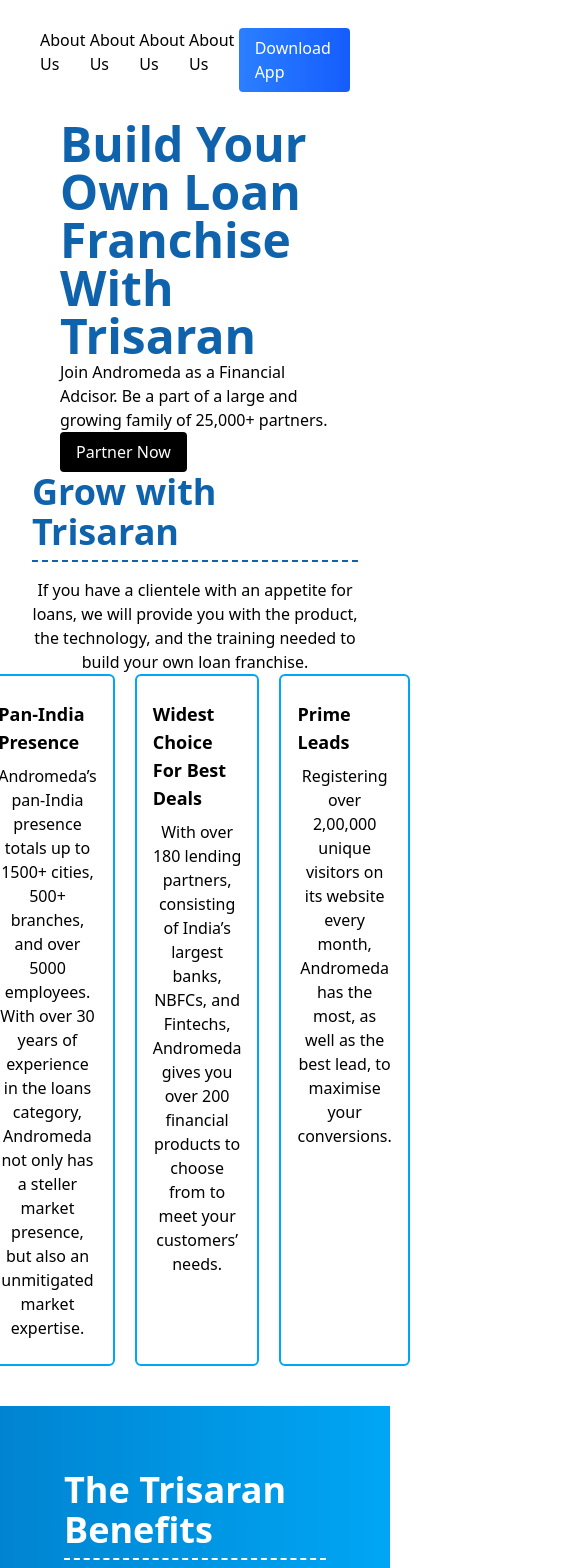
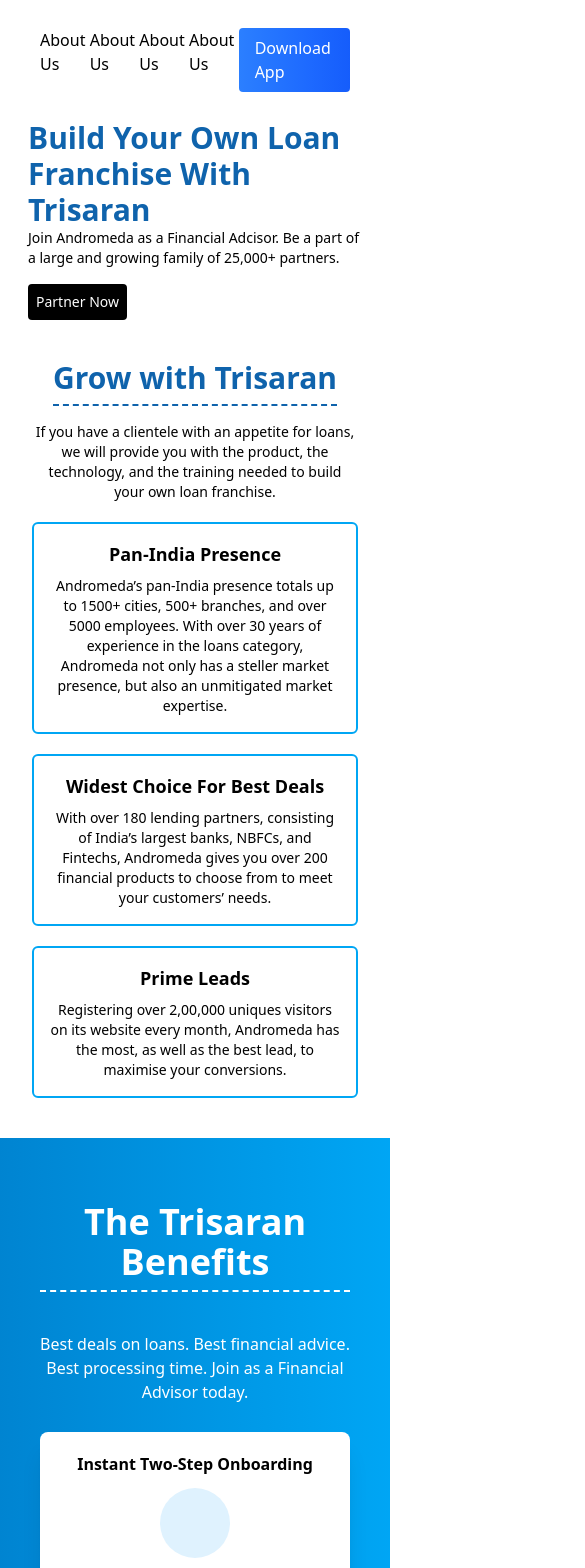
Before and after one commit to Akaashspecs/trisaran, a React (Vite) app: page / in a window 390 px wide. Shown: the top 1568 px of the page, 585 px wide, since content can reach past the window. Built offline with nearby package versions, Linux system fonts and the light colour scheme.

Commit message:
responsive added

```diff
--- a/src/App.jsx
+++ b/src/App.jsx
@@ -1,5 +1,6 @@
 import Benefits from "./Benefits";
 import Brands from "./Brands";
+import ContactForm from "./Contact-Form";
 import Footer from "./Footer";
 import Grow from "./Grow";
 import Header from "./Header";
@@ -17,6 +18,7 @@
           <Benefits />
           <Partner />
           <Brands />
+          <ContactForm />
           <Review />
           <Footer />
         </div>
--- a/src/Benefits.jsx
+++ b/src/Benefits.jsx
@@ -32,22 +32,24 @@
     },
   ];
   return (
-    <div className="bg-linear-to-r/srgb from-sky-600 to-sky-500 px-16 flex flex-col items-center py-16">
-      <div className=" text-4xl font-semibold text-white  pb-2 border-b-2 border-dashed">
+    <div className="bg-linear-to-r/srgb from-sky-600 to-sky-500 px-10 md:px-16  flex flex-col items-center py-16">
+      <div className=" text-4xl font-semibold text-white  pb-2 border-b-2 border-dashed text-center">
         The Trisaran Benefits
       </div>
       <div className="max-w-[550px] text-white mt-10 mb-7 text-center">
         Best deals on loans. Best financial advice. Best processing time. Join
         as a Financial Advisor today.
       </div>
-      <div className="flex gap-3  max-w-[1200px]">
+      <div className="flex gap-3 flex-wrap max-w-[1200px] ">
         {details.map((item) => (
-          <div className="flex-1 bg-white rounded-lg items-center flex flex-col p-5 shadow-xl">
-            <div className="font-semibold text-center min-h-[50px]">
+          <div className="flex-1 bg-white rounded-lg items-center flex flex-col p-5 shadow-xl min-w-[200px]">
+            <div className="font-semibold text-center md:min-h-[50px]">
               {item.title}
             </div>
-            <div className="bg-sky-100 h-[100px] w-[100px] rounded-full my-3"></div>
-            <div className="text-center">{item.description}</div>
+            <div className="bg-sky-100 h-[70px] w-[70px] md:h-[100px] md:w-[100px] rounded-full my-3"></div>
+            <div className="text-center text-sm md:text-sm">
+              {item.description}
+            </div>
           </div>
         ))}
       </div>
--- a/src/Brands.jsx
+++ b/src/Brands.jsx
@@ -11,17 +11,17 @@
   ];
 
   return (
-    <div className="flex flex-col items-center">
-      <h3 className="text-[43px] font-bold text-center border-dashed border-b-2 text-[#0f63ac] border-[#0f63ac]  w-fit">
+    <div className="flex flex-col items-center px-5 md:px-0">
+      <h3 className="text-3xl md:text-[43px] font-bold text-center border-dashed border-b-2 text-[#0f63ac] border-[#0f63ac]  w-fit">
         Brand who Trust Us
       </h3>
       <div className="max-w-[450px] text-center my-10">
         We are amongst the top 3 most-preferred channel partners for loans for
         India's widest network of Banks, NBFCs, and Fintech
       </div>
-      <div className="grid  grid-cols-4 gap-5">
+      <div className="grid  grid-cols-2 md:grid-cols-3 lg:grid-cols-4 gap-2 md:gap-5 ">
         {partnerLogo.map((item) => (
-          <div className="border border-gray-400 rounded-xl shadow-lg flex justify-center items-center overflow-hidden py-4">
+          <div className="border border-gray-400 rounded-xl shadow-sm md:shadow-lg flex justify-center items-center overflow-hidden py-4 h-[120px] md:h-[134px]">
             <img src={item} />
           </div>
         ))}
--- /dev/null
+++ b/src/Contact-Form.jsx
@@ -0,0 +1,30 @@
+const ContactForm = () => {
+  return (
+    <div className="  bg-repeat backdrop-blur-3xl flex flex-col justify-center items-center py-5 mt-10">
+      <form className="bg-white bg-opacity-70 p-5 sm:p-10 rounded-2xl shadow-xl flex flex-col gap-5 w-[calc(100vw-30px)] border border-gray-300  sm:w-[500px] mx-0 sm:mx-11">
+        <div className="text-4xl font-bold text-amber-800 mb-10 w-full text-center">
+          Contact Us
+        </div>
+        <input
+          type="text"
+          placeholder="Name"
+          className="p-3 rounded-lg border border-gray-300 focus:outline-none focus:ring-2 focus:ring-amber-400"
+        />
+        <input
+          type="email"
+          placeholder="Email"
+          className="p-3 rounded-lg border border-gray-300 focus:outline-none focus:ring-2 focus:ring-amber-400"
+        />
+        <textarea
+          placeholder="Message"
+          className="p-3 rounded-lg border border-gray-300 focus:outline-none focus:ring-2 focus:ring-amber-400 h-32 resize-none"
+        ></textarea>
+        <button className="bg-amber-500 text-white p-3 rounded-lg hover:bg-amber-600 transition duration-300">
+          Submit
+        </button>
+      </form>
+    </div>
+  );
+};
+
+export default ContactForm;
--- a/src/Grow.jsx
+++ b/src/Grow.jsx
@@ -1,41 +1,41 @@
 const Grow = () => {
   return (
-    <div className="flex flex-col items-center px-8 pb-10">
-      <h3 className=" text-4xl font-semibold text-[#0f63ac] pb-2 border-b-2 border-dashed">
+    <div className="flex flex-col items-center px-8 pb-10 mt-10">
+      <h3 className=" text-3xl md:text-4xl font-semibold text-[#0f63ac] pb-2 border-b-2 border-dashed">
         Grow with Trisaran
       </h3>
-      <div className="text-center max-w-[700px] mt-4 ">
+      <div className="text-center max-w-[700px] mt-4 text-sm md:text-base">
         If you have a clientele with an appetite for loans, we will provide you
         with the product, the technology, and the training needed to build your
         own loan franchise.
       </div>
-      <div className="flex gap-5">
-        <div className=" flex-1 border-2 border-sky-500 rounded-md px-4 pt-4 pb-6 flex flex-col items-center ">
+      <div className="flex flex-col items-center md:items-stretch  md:flex-row gap-5 mt-5 max-w-[1200px]">
+        <div className=" flex-1 border-2 border-sky-500 rounded-md px-4 pt-2 md:pt-4 pb-4 md:pb-6 flex flex-col items-center max-w-[500px]  md:w-auto h-full">
           <img />
           <div className="font-bold text-lg my-2">Pan-India Presence</div>
-          <div className="text-center">
+          <div className="text-center text-sm md:text-base">
             Andromeda’s pan-India presence totals up to 1500+ cities, 500+
             branches, and over 5000 employees. With over 30 years of experience
             in the loans category, Andromeda not only has a steller market
             presence, but also an unmitigated market expertise.
           </div>
         </div>
-        <div className="flex-1  border-2 border-sky-500 rounded-md px-4 pt-4 pb-6 flex flex-col items-center ">
+        <div className="flex-1  border-2 border-sky-500 rounded-md px-4 pt-2 md:pt-4 pb-4 md:pb-6 flex flex-col items-center max-w-[500px]  md:w-auto ">
           <img />
           <div className="font-bold text-lg my-2">
             Widest Choice For Best Deals
           </div>
-          <div className="text-center">
+          <div className="text-center text-sm md:text-base">
             With over 180 lending partners, consisting of India’s largest banks,
             NBFCs, and Fintechs, Andromeda gives you over 200 financial products
             to choose from to meet your customers’ needs.
           </div>
         </div>
-        <div className="flex-1  border-2 border-sky-500 rounded-md px-4 pt-4 pb-6 flex flex-col items-center ">
+        <div className="flex-1  border-2 border-sky-500 rounded-md px-4 pt-2 md:pt-4 pb-4 md:pb-6  flex flex-col items-center max-w-[500px]  md:w-auto  ">
           <img />
           <div className="font-bold text-lg my-2">Prime Leads</div>
-          <div className="text-center font-normal">
-            Registering over 2,00,000 unique visitors on its website every
+          <div className="text-center font-normal text-sm md:text-base">
+            Registering over 2,00,000 uniques visitors on its website every
             month, Andromeda has the most, as well as the best lead, to maximise
             your conversions.
           </div>
--- a/src/Intro.jsx
+++ b/src/Intro.jsx
@@ -1,14 +1,14 @@
 const Intro = () => {
   return (
-    <div className="h-full px-15">
-      <h2 className="text-5xl font-bold text-[#0f63ac]">
+    <div className="h-full px-7 md:px-15">
+      <h2 className="text-3xl md:text-5xl font-bold text-[#0f63ac]">
         Build Your Own Loan Franchise With Trisaran
       </h2>
-      <div>
+      <div className="text-sm md:text-base">
         Join Andromeda as a Financial Adcisor. Be a part of a large and growing
         family of 25,000+ partners.
       </div>
-      <div className="bg-black px-4 rounded-sm py-2 text-white cursor-pointer w-fit">
+      <div className="bg-black px-2 md:px-4 text-sm md:text-base rounded-sm py-2 text-white cursor-pointer w-fit mt-4">
         Partner Now
       </div>
     </div>
--- a/src/Review.jsx
+++ b/src/Review.jsx
@@ -34,13 +34,13 @@
 
   return (
     <div className="px-10 flex flex-col items-center my-[150px]">
-      <h3 className="text-[43px] font-bold text-center border-dashed border-b-2 text-[#0f63ac] border-[#0f63ac]  w-fit">
+      <h3 className="text-2xl sm:text-4xl md:text-[43px] font-bold text-center border-dashed border-b-2 text-[#0f63ac] border-[#0f63ac]  w-fit ">
         Highest Standards. Happiest Partners
       </h3>
       <div className="w-full text-center my-10">
         Our partners are our strength
       </div>
-      <div className="relative max-w-[1300px] mx-auto overflow-hidden h-[350px] rounded-2xl shadow-lg ">
+      <div className="relative md:max-w-[1300px] sm:max-w-[500px] max-w-[300px] mx-auto overflow-hidden min-h-[500px] md:h-[350px] rounded-2xl shadow-lg ">
         <div
           className="flex transition-transform duration-700 ease-in-out h-full w-full"
           style={{
@@ -50,14 +50,14 @@
           {cards.map((item, index) => (
             <div
               key={index}
-              className="w-full flex-shrink-0 flex items-center justify-center  h-full   "
+              className="w-full flex-shrink-0 flex flex-col md:flex-row items-center justify-center  h-full   "
             >
-              <div className="h-full  w-[50%]">
+              <div className="h-full  md:w-[50%]">
                 <img src={item.image} className="object-cover h-full " />
               </div>
-              <div className=" h-full p-7  w-[50%] ">
+              <div className=" h-full p-7  md:w-[50%] ">
                 <div className="text-2xl">{item.name}</div>{" "}
-                <div className="leading-7 text-lg text-gray-700">
+                <div className="leading-5 md:leading-7 text-sm sm:text-base md:text-lg text-gray-700">
                   {item.desc}
                 </div>{" "}
               </div>
```
Also changed, not shown: src/Partner.jsx (+10 -8 lines).
